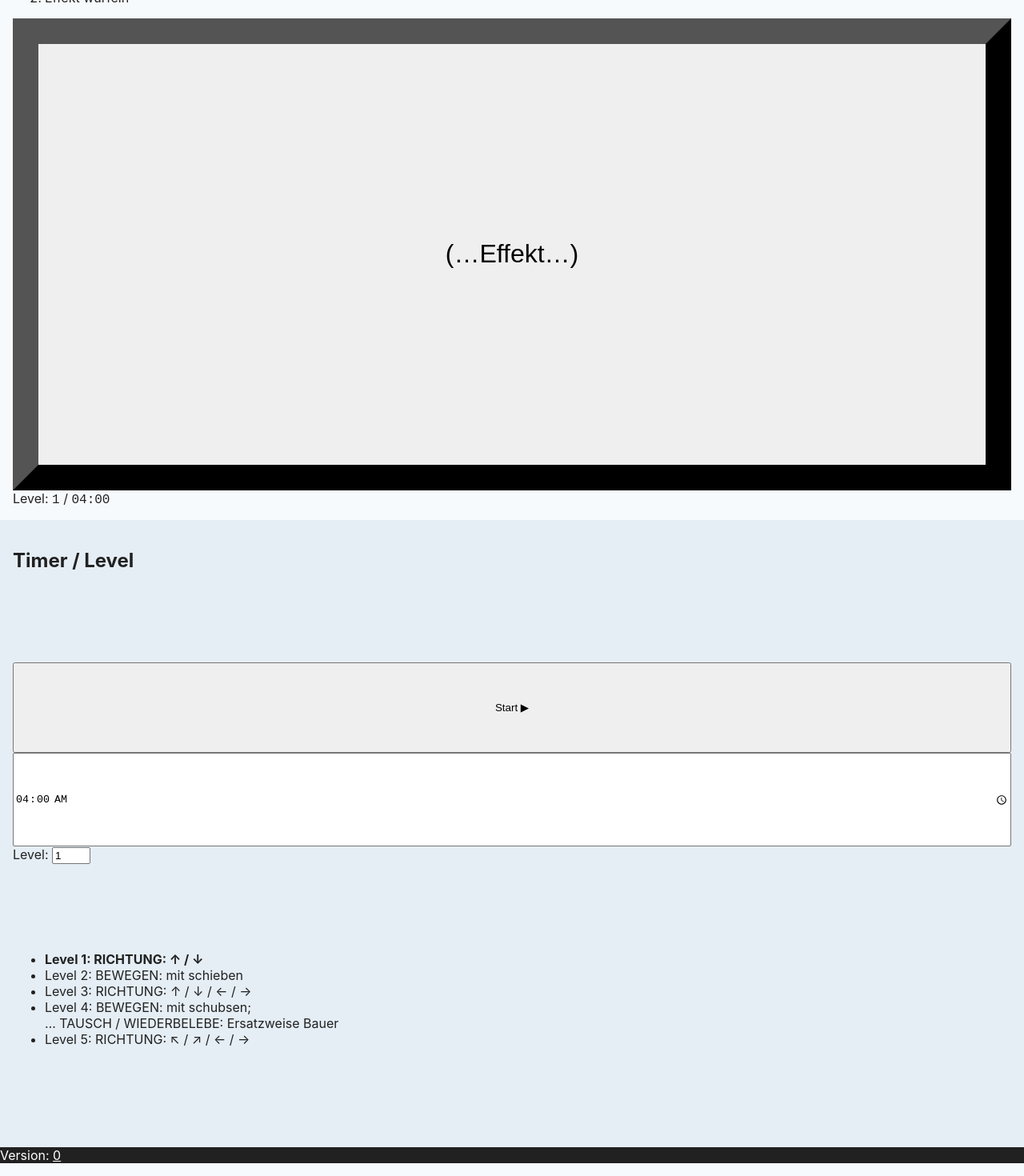
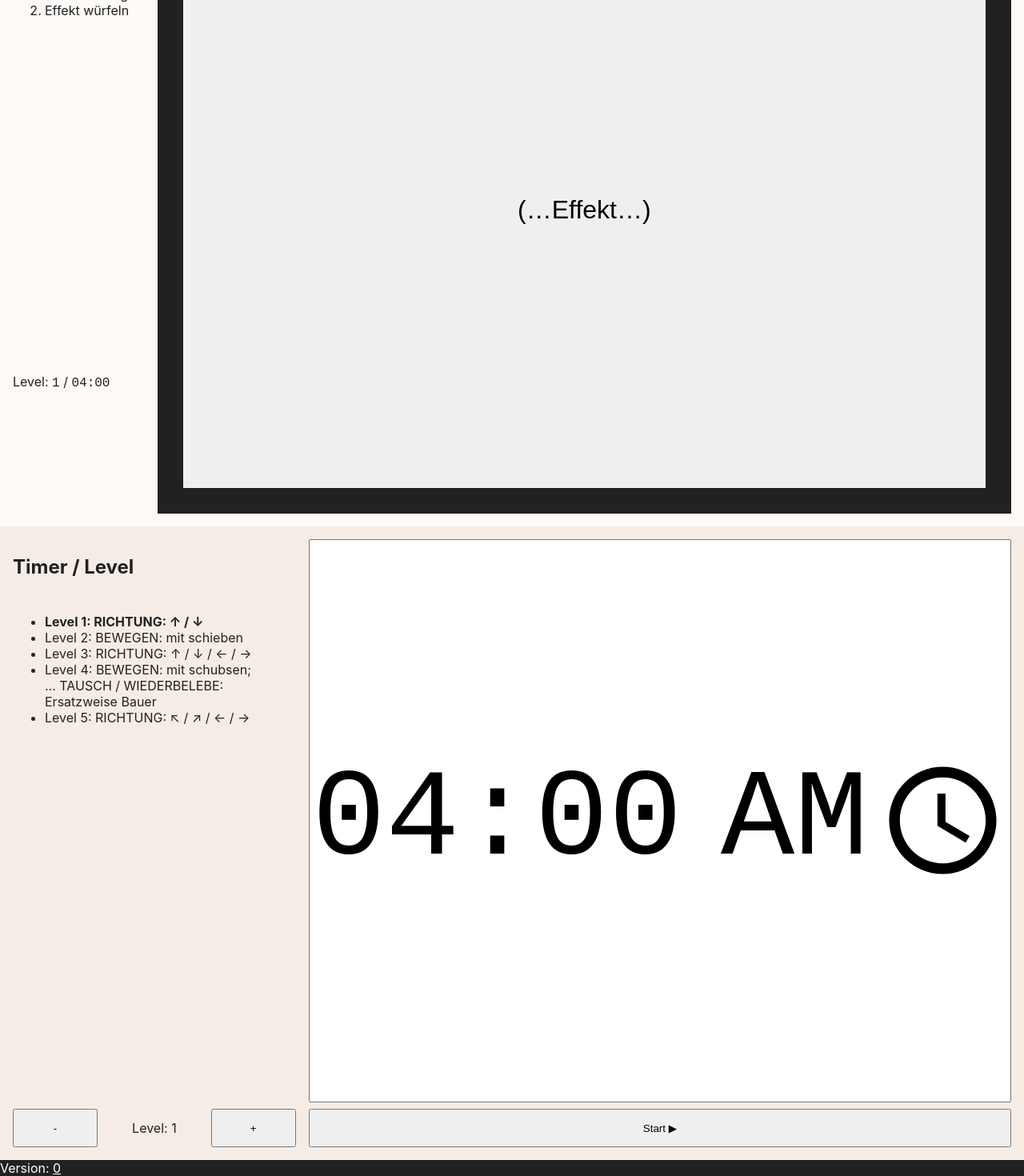
Before and after one commit to gitbreaker222/sowieschach, a SvelteKit app: page / in a window 1280 px wide. Shown: the part 134-1604 px from the top of the page at 80% size. Built offline with nearby package versions, Linux system fonts and the light colour scheme.

Commit message:
improves layout

```diff
--- a/src/routes/+page.server.js
+++ b/src/routes/+page.server.js
@@ -28,10 +28,10 @@ const effects = {
     'BEWEGE:\n meine in SPALTE <Weiß> RICHTUNG $direction'
   ],
   RESURRECT: [
-    'WIEDERBELEBE:\n einen von meinen <Bauer> auf Feld $field',
-    'WIEDERBELEBE:\n einen von meinen <Turm> auf Feld $field',
-    'WIEDERBELEBE:\n einen von meinen <Springer> auf Feld $field',
-    'WIEDERBELEBE:\n einen von meinen <Läufer> auf Feld $field'
+    'WIEDERBELEBE:\n einen von meinen <Bauer>\n auf Feld $field',
+    'WIEDERBELEBE:\n einen von meinen <Turm>\n auf Feld $field',
+    'WIEDERBELEBE:\n einen von meinen <Springer>\n auf Feld $field',
+    'WIEDERBELEBE:\n einen von meinen <Läufer>\n auf Feld $field'
   ]
 };
 
--- a/src/routes/+page.svelte
+++ b/src/routes/+page.svelte
@@ -91,6 +91,13 @@
       timerRunning = true;
     }
   }
+
+  function addLevel(amount) {
+    const newLevel = level + amount;
+    if (newLevel < 1) return (level = 1);
+    else if (newLevel > 5) return (level = 5);
+    return (level = newLevel);
+  }
 </script>
 
 <main>
@@ -103,13 +110,15 @@
 
     <button class="button--effect g_pre-line" on:click={chooseEffect}>{currentEffect}</button>
 
-    <div>Level: <code>{level}</code> / <code>{timer}</code></div>
+    <div class="monitor">Level: <code>{level}</code> / <code>{timer}</code></div>
   </section>
 
   <section class="s_timer">
     <h1>Timer / Level</h1>
 
-    <button on:click={handleStartStop}>
+    <input class="timer" type="time" bind:value={timer} />
+
+    <button class="timer-button" on:click={handleStartStop}>
       {#if timerRunning}
         Stop ⏸
       {:else}
@@ -117,12 +126,11 @@
       {/if}
     </button>
 
-    <input type="time" bind:value={timer} />
-
-    <label>
-      Level:
-      <input type="number" bind:value={level} min="1" max="5" />
-    </label>
+    <div class="level-control">
+      <button on:click={() => addLevel(-1)}>-</button>
+      Level: {level}
+      <button on:click={() => addLevel(1)}>+</button>
+    </div>
 
     <ul class="g_pre-line">
       {#each data.levelRules as rule, i}
@@ -142,18 +150,72 @@
 
 <style>
   section {
-    min-height: 98vh;
+    min-height: 99vh;
     padding: 1rem;
     display: grid;
   }
   section:nth-child(even) {
-    min-height: 98vh;
     background: var(--sk-back-4);
   }
 
+  /* section app */
+
   .s_app {
-    grid-template-rows: auto auto 1fr auto;
+    grid-template-rows: auto 1fr 2fr 1fr;
   }
+
+  .s_app .monitor {
+    align-self: center;
+  }
+  @media (orientation: landscape) {
+    .s_app {
+      grid-template-rows: auto 1fr 1fr;
+      grid-template-columns: auto 1fr;
+      grid-gap: 1rem;
+    }
+    .s_app .button--effect {
+      grid-area: 1 / 2 / -1 / -1;
+    }
+  }
+
+  /* section timer */
+
+  .s_timer {
+    grid-template-rows: 1fr 3fr 1fr auto auto;
+    grid-gap: 0.5rem;
+  }
+
+  .s_timer .timer {
+    font-size: 25vw;
+    text-align: center;
+  }
+
+  .s_timer .level-control {
+    display: flex;
+    align-items: center;
+    justify-content: space-between;
+    height: 3rem;
+  }
+
+  @media (orientation: landscape) {
+    .s_timer {
+      grid-template-rows: auto 1fr auto;
+      grid-template-columns: repeat(2, auto);
+      grid-gap: 0.5rem 1rem;
+    }
+    .s_timer .timer {
+      grid-area: 1 / 2 / span 2 / span 1;
+      font-size: 12vw;
+    }
+    .s_timer .timer-button {
+      grid-area: 3 / 2 / span 1 / span 1;
+    }
+    .s_timer .level-control {
+      grid-area: 3 / 1 / span 1 / span 1;
+    }
+  }
+
+  /* section footer */
 
   footer {
     background: var(--sk-text-1);
@@ -163,9 +225,16 @@
     color: inherit;
   }
 
+  /* elements */
+
   .button--effect {
     font-size: 2rem;
-    border-width: 1em;
+    border: 1em solid var(--sk-text-1);
+  }
+
+  .level-control button {
+    height: 100%;
+    width: 30%;
   }
 
   .lvl--past {
--- a/src/routes/global.css
+++ b/src/routes/global.css
@@ -1,11 +1,9 @@
 :root {
-  --sk-back-h: 206;
-  --sk-back-3-hsl: ;
   --sk-back-1: hsl(0, 0%, 100%);
   --sk-back-2: hsl(0, 0%, 100%);
-  --sk-back-3: hsl(206, 64%, 98%);
-  --sk-back-4: hsl(206, 44%, 93%);
-  --sk-back-5: hsl(206, 20%, 80%);
+  --sk-back-3: hsl(388, 64%, 98%);
+  --sk-back-4: hsl(388, 44%, 93%);
+  --sk-back-5: hsl(388, 20%, 80%);
   --sk-text-1: hsl(0, 0%, 13%);
   --sk-text-2: hsl(0, 0%, 27%);
   --sk-text-3: hsl(240, 8%, 44%);
```
